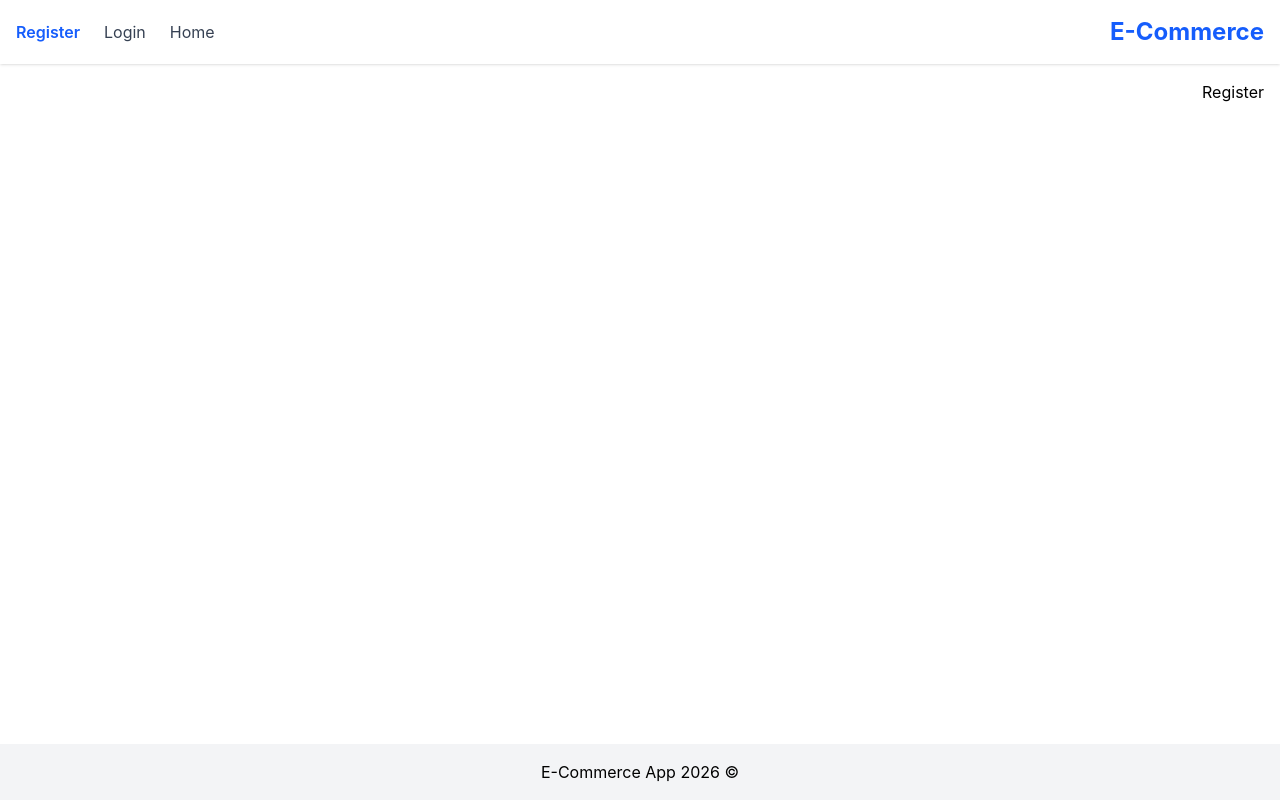
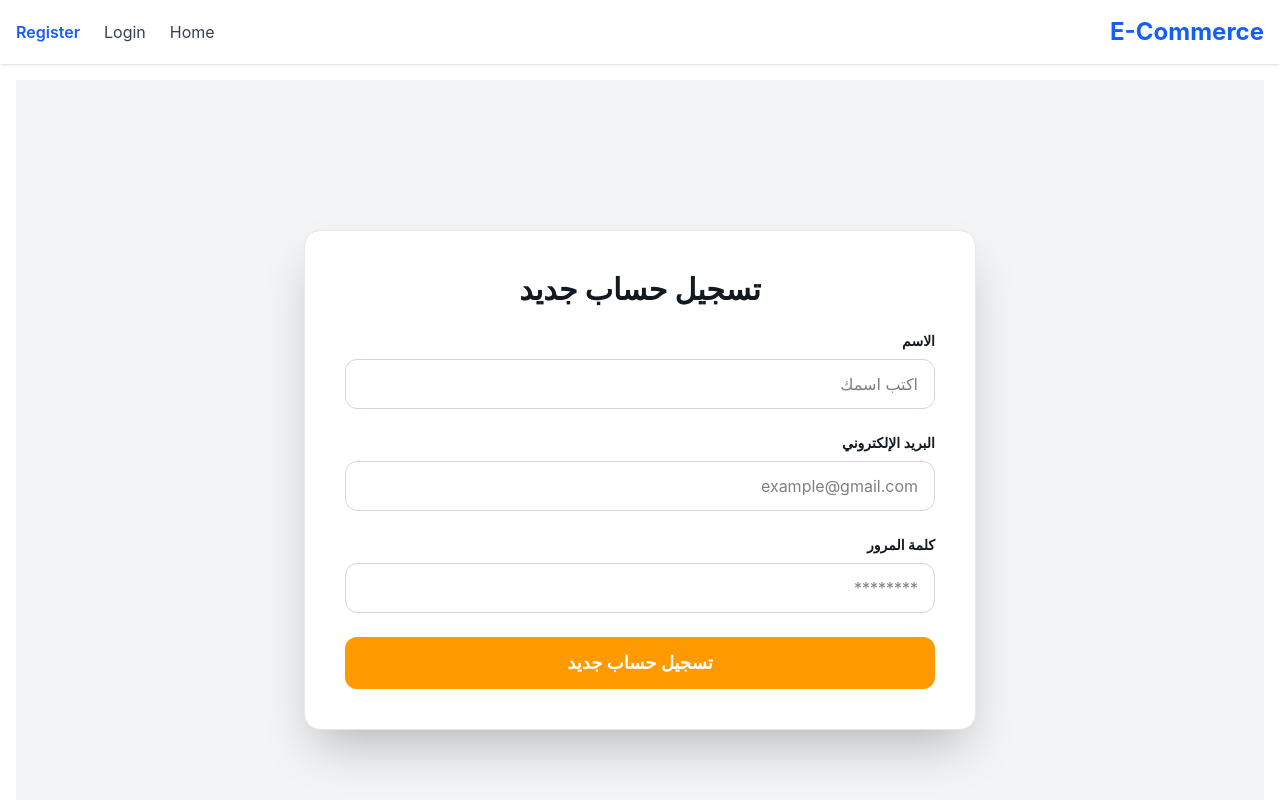
Before and after one commit to Mahmoud123Jamal/E-Commerce_MERN_Stack, a React (Vite) app in the folder frontend/e-commerce-platform/: page /register in a window 1280 px wide. Shown: the top 800 px of the page. Built offline with nearby package versions, Linux system fonts and the light colour scheme.

Commit message:
feat: implement registration functionality with user input handling and notifications

```diff
--- a/frontend/e-commerce-platform/src/pages/Register.tsx
+++ b/frontend/e-commerce-platform/src/pages/Register.tsx
@@ -1,5 +1,56 @@
+import { useNavigate } from "react-router-dom";
+
+import AuthWrapper from "../components/AuthWrapper";
+import InputForm from "../components/InputForm";
+
+import { registerUser } from "../features/auth/authService";
+
+import { login } from "../features/auth/authSlice";
+
+import { useAppDispatch } from "../hooks/reduxHooks";
+
+import type { RegisterFormData } from "../types/FormDataType";
+
+import { toast } from "react-toastify";
+
 function Register() {
-  return <div>Register</div>;
+  const dispatch = useAppDispatch();
+
+  const navigate = useNavigate();
+
+  const onSubmit = async (data: RegisterFormData) => {
+    try {
+      const res = await registerUser({
+        name: data.name,
+        email: data.email,
+        password: data.password,
+      });
+
+      dispatch(
+        login({
+          user: res.data.user,
+          token: res.data.token,
+        }),
+      );
+
+      toast.success("تم إنشاء الحساب بنجاح!");
+
+      navigate("/");
+    } catch (error) {
+      toast.error("حدث خطأ أثناء إنشاء الحساب.");
+    }
+  };
+
+  return (
+    <AuthWrapper>
+      <InputForm<RegisterFormData>
+        headerText="تسجيل حساب جديد"
+        buttonText="تسجيل حساب جديد"
+        showName={true}
+        onSubmit={onSubmit}
+      />
+    </AuthWrapper>
+  );
 }
 
 export default Register;
```
